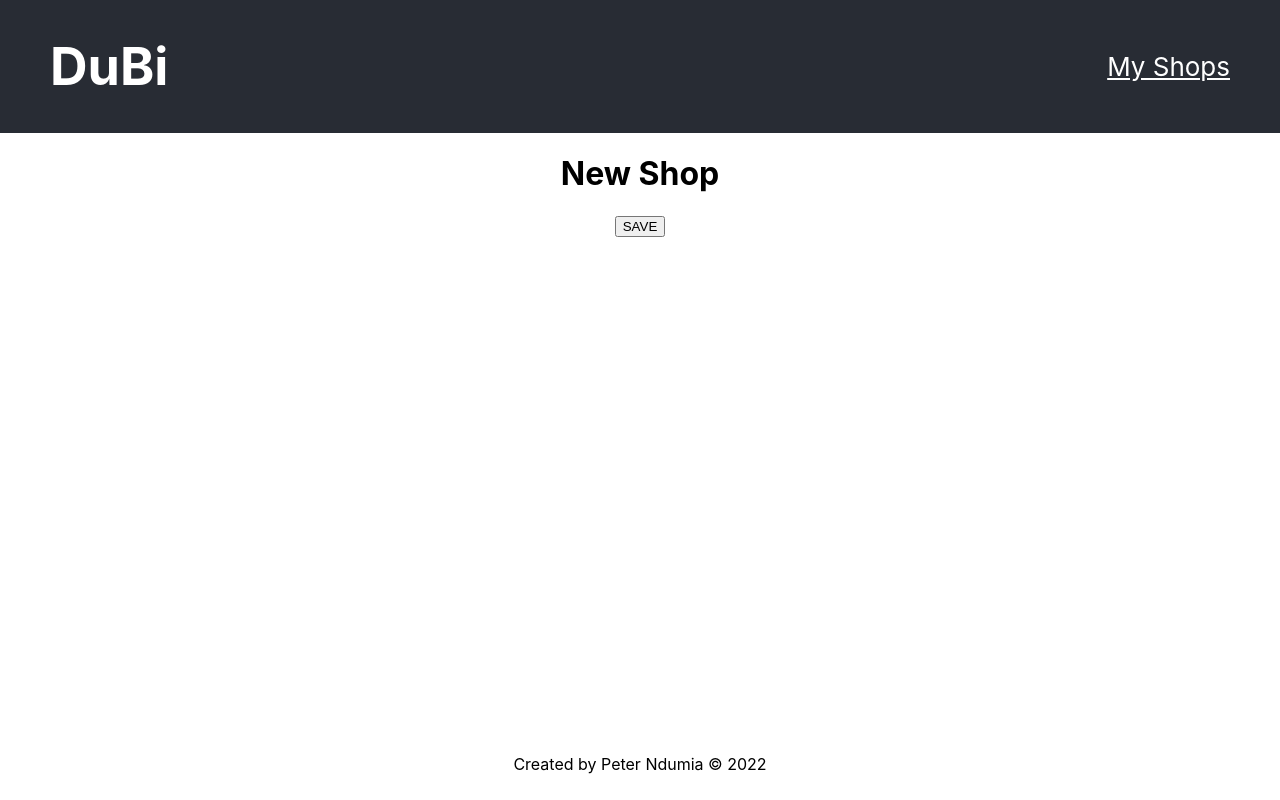
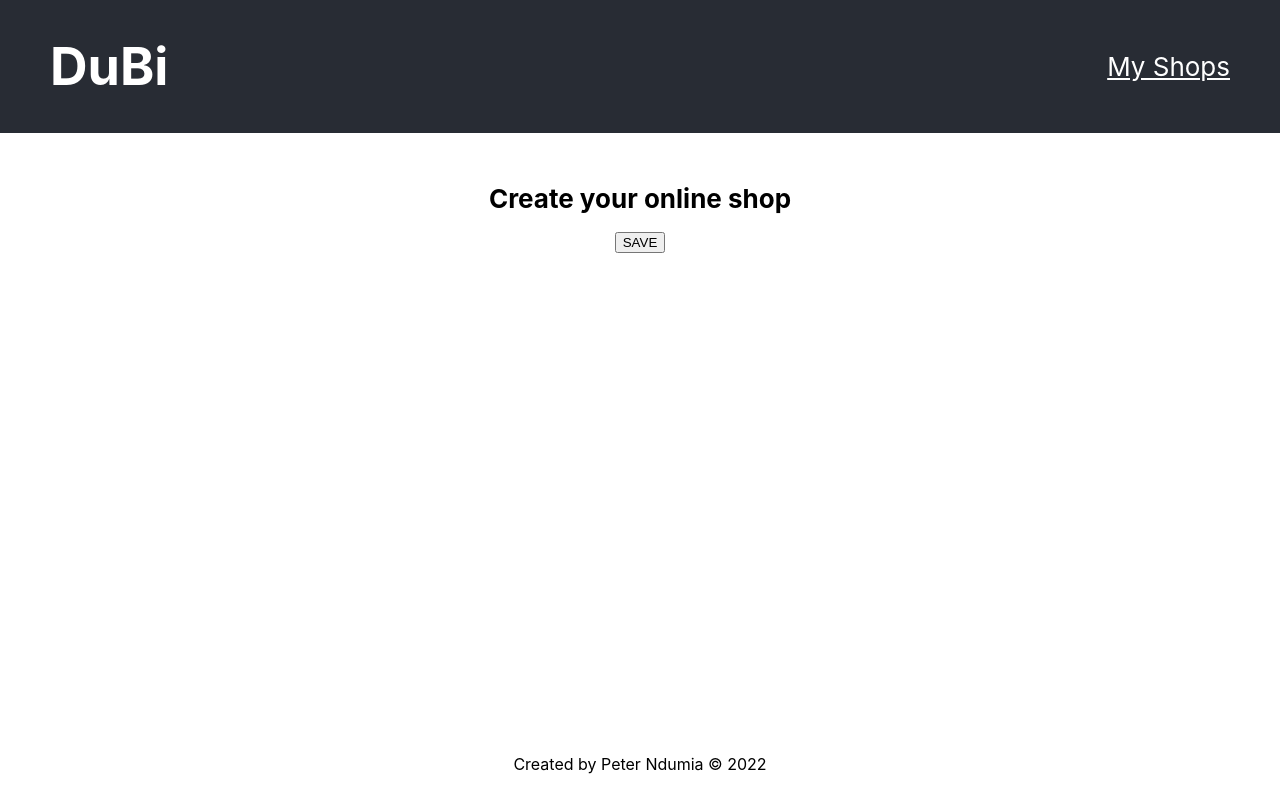
Before and after one commit to Thee-pete/DuBi-vendor-panel, a React (Create React App) app: page /newshop in a window 1280 px wide. Built offline with nearby package versions, Linux system fonts and the light colour scheme.

Commit message:
Home css done

```diff
--- a/src/components/NewShop.js
+++ b/src/components/NewShop.js
@@ -11,7 +11,7 @@ function NewShop(props) {
 
     return (
         <div>
-            <h1>New Shop</h1>
+            <h1 className='create-header'>Create your online shop</h1>
             <button onClick={handleClick}>SAVE</button>
         </div>
     );
--- a/src/index.css
+++ b/src/index.css
@@ -56,6 +56,7 @@ code {
   border-radius: 10px;
   text-align: center;
 }
+
 .footer{
   position:fixed;
   left:0px;
@@ -67,3 +68,8 @@ code {
 .App-link {
   color: #61dafb;
 }
+.create-header{
+  font-size: calc(10px + 2vmin);
+  text-align: center;
+  margin-top: 50px;
+}
```
